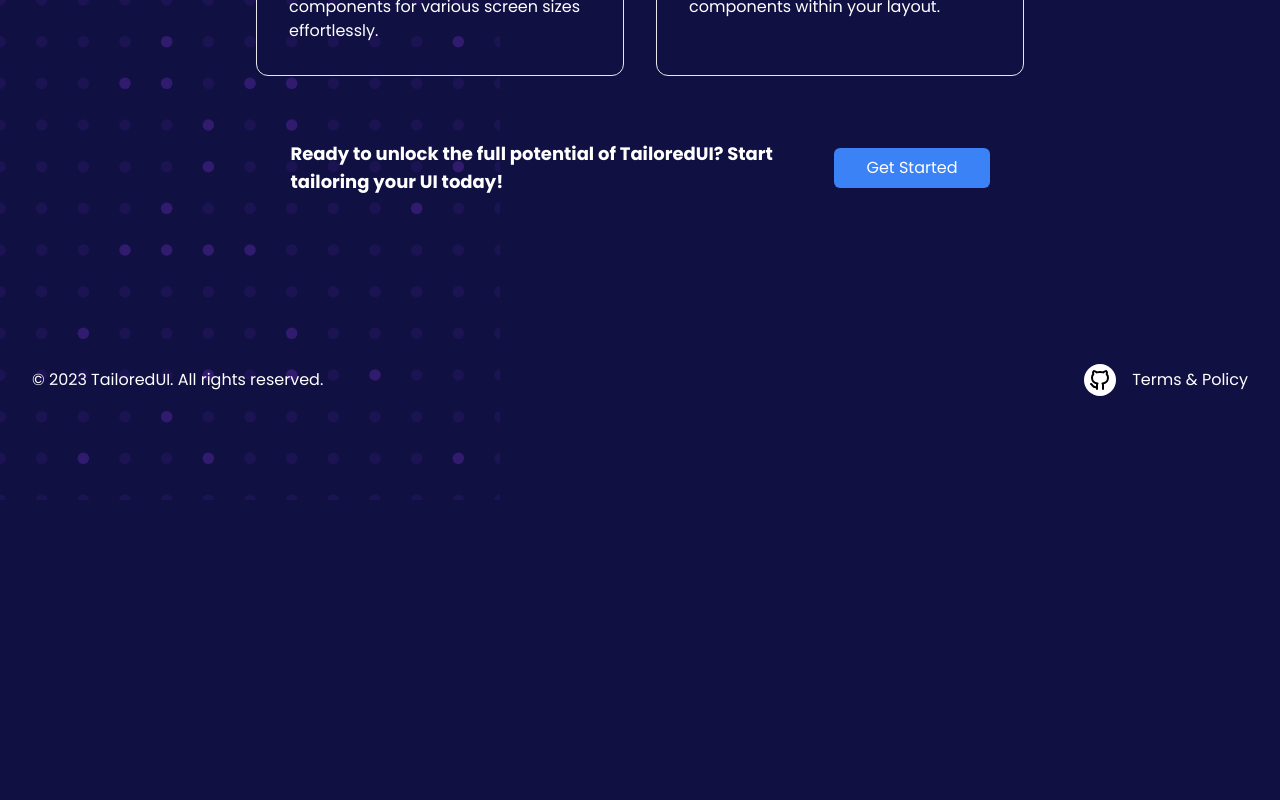
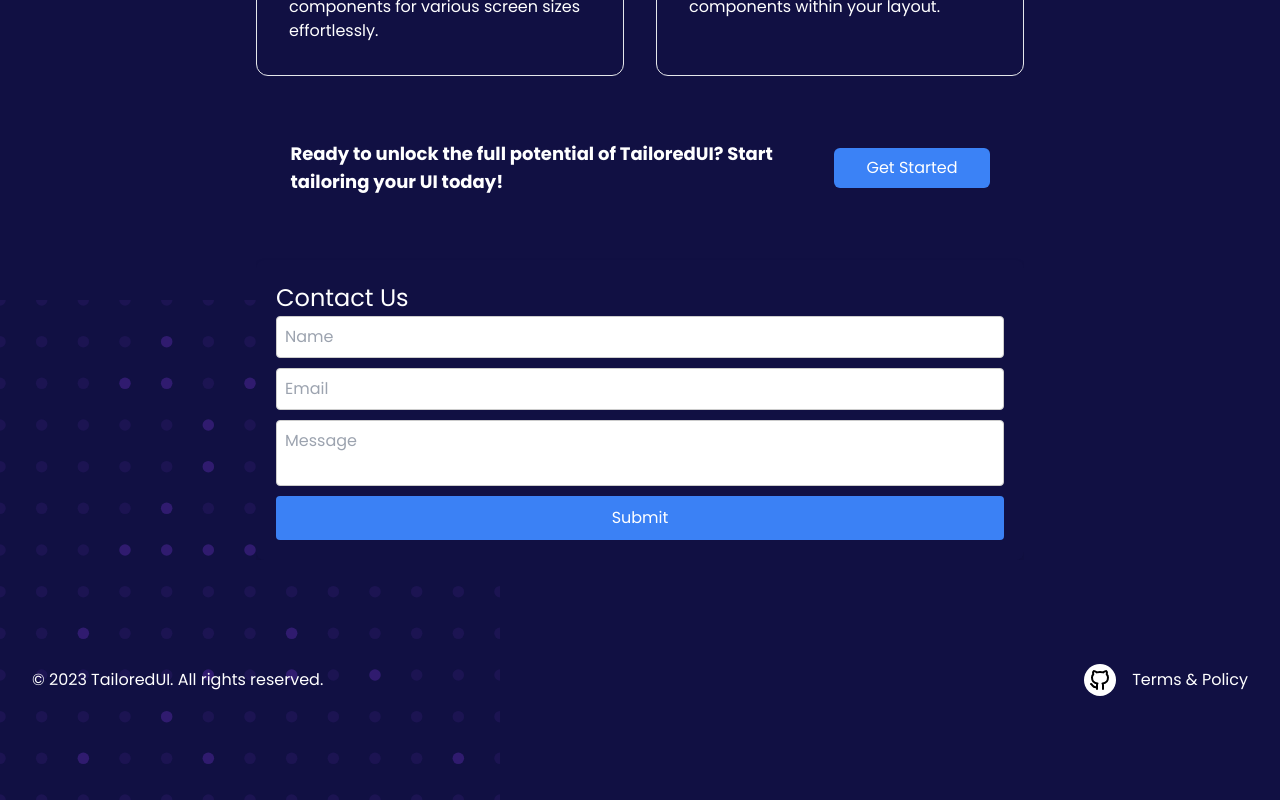
Before and after one commit to TailoredUI/TailoredUI, a React (Vite) app: page / in a window 1280 px wide. Shown: the part 1874-2674 px from the top of the page. Before the commit the page ends 2374 px from the top, so only its background shows below. Built offline with nearby package versions, Linux system fonts and the light colour scheme.

Commit message:
contact Section added

```diff
--- /dev/null
+++ b/src/components/Contact/ContactSection.jsx
@@ -0,0 +1,67 @@
+import React from 'react';
+
+const ContactSection = () => {
+  return (
+    <div style={{
+      backgroundColor: '#111043',
+      padding: '20px',
+      borderRadius: '8px',
+      boxShadow: '0 2px 4px rgba(0, 0, 0, 0.1)',
+      }}>
+      <h2 style={{
+        fontSize: '24px',
+        color: '#fff',
+        fontweight: 700,
+        }}>Contact Us</h2>
+      <form style={{
+        display: 'flex',
+        flexDirection: 'column',
+        }}>
+        <input
+          type="text"
+          placeholder="Name"
+          style={{
+            marginBottom: '10px',
+            padding: '8px',
+            borderRadius: '4px',
+            border: '1px solid #ccc',
+          }}
+        />
+        <input
+          type="email"
+          placeholder="Email"
+          style={{
+            marginBottom: '10px',
+            padding: '8px',
+            borderRadius: '4px',
+            border: '1px solid #ccc',
+          }}
+        />
+        <textarea
+          placeholder="Message"
+          style={{
+            marginBottom: '10px',
+            padding: '8px',
+            borderRadius: '4px',
+            border: '1px solid #ccc',
+            resize: 'none',
+          }}
+        ></textarea>
+        <button
+          type="submit"
+          style={{
+            backgroundColor: 'rgb(59 129 245)',
+            color: '#fff',
+            padding: '10px 20px',
+            borderRadius: '4px',
+            border: 'none',
+            cursor: 'pointer',
+            }}>
+          Submit
+        </button>
+      </form>
+    </div>
+  );
+}
+
+export default ContactSection;
--- a/src/pages/Home.tsx
+++ b/src/pages/Home.tsx
@@ -1,11 +1,13 @@
 import FeatureSection from '../components/Home/FeatureSection'
 import HeroSection from '../components/Home/HeroSection'
+import ContactSection from '../components/Contact/ContactSection.jsx'
 
 const Home = () => {
   return (
     <>
       <HeroSection />
       <FeatureSection />
+      <ContactSection />
     </>
   )
 }
--- a/tsconfig.json
+++ b/tsconfig.json
@@ -13,6 +13,7 @@
     "isolatedModules": true,
     "noEmit": true,
     "jsx": "react-jsx",
+    "allowJs": true,
 
     /* Linting */
     "strict": true,
```
Also changed, not shown: .eslintrc.json, 1 other file (tests, documents, lock files or other folders).
